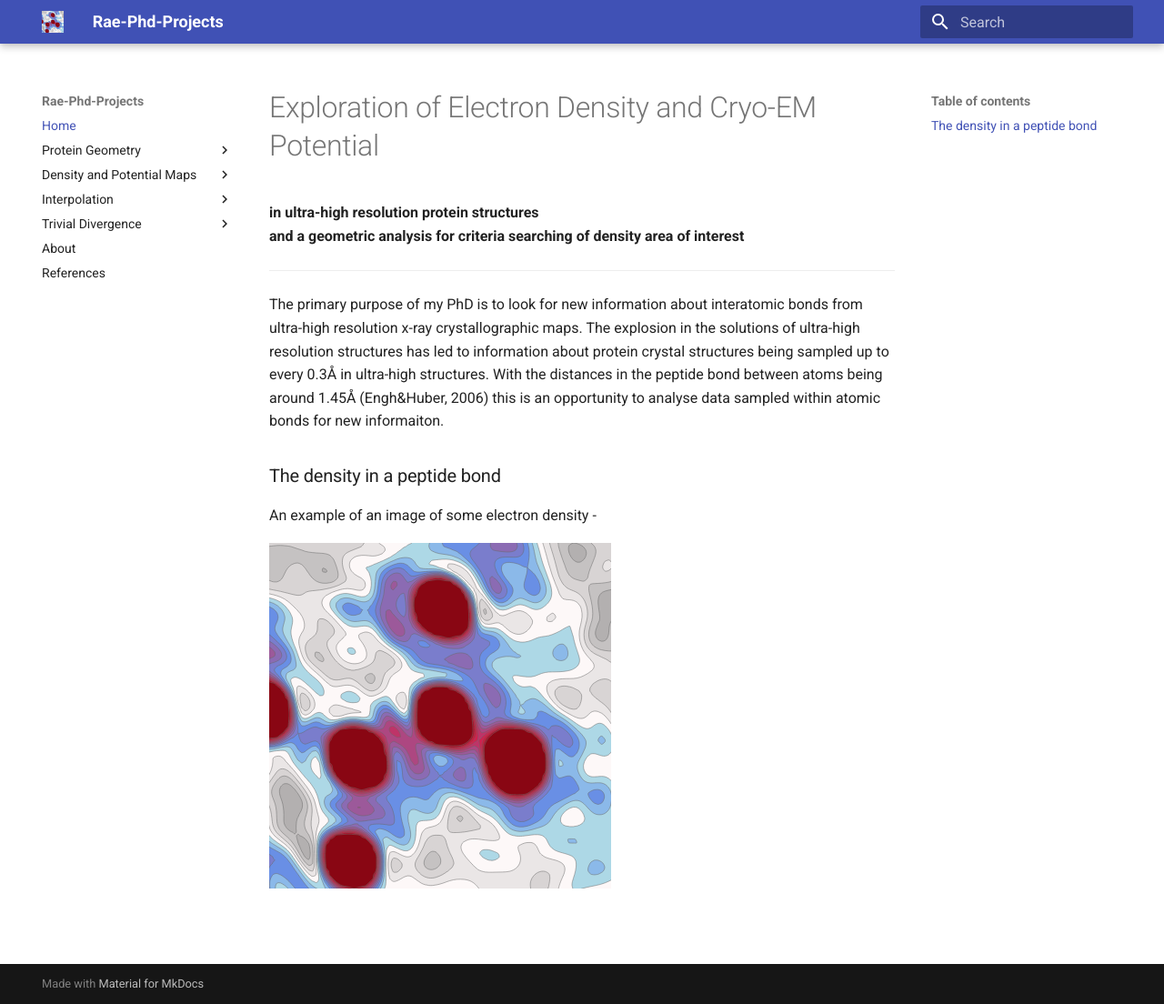
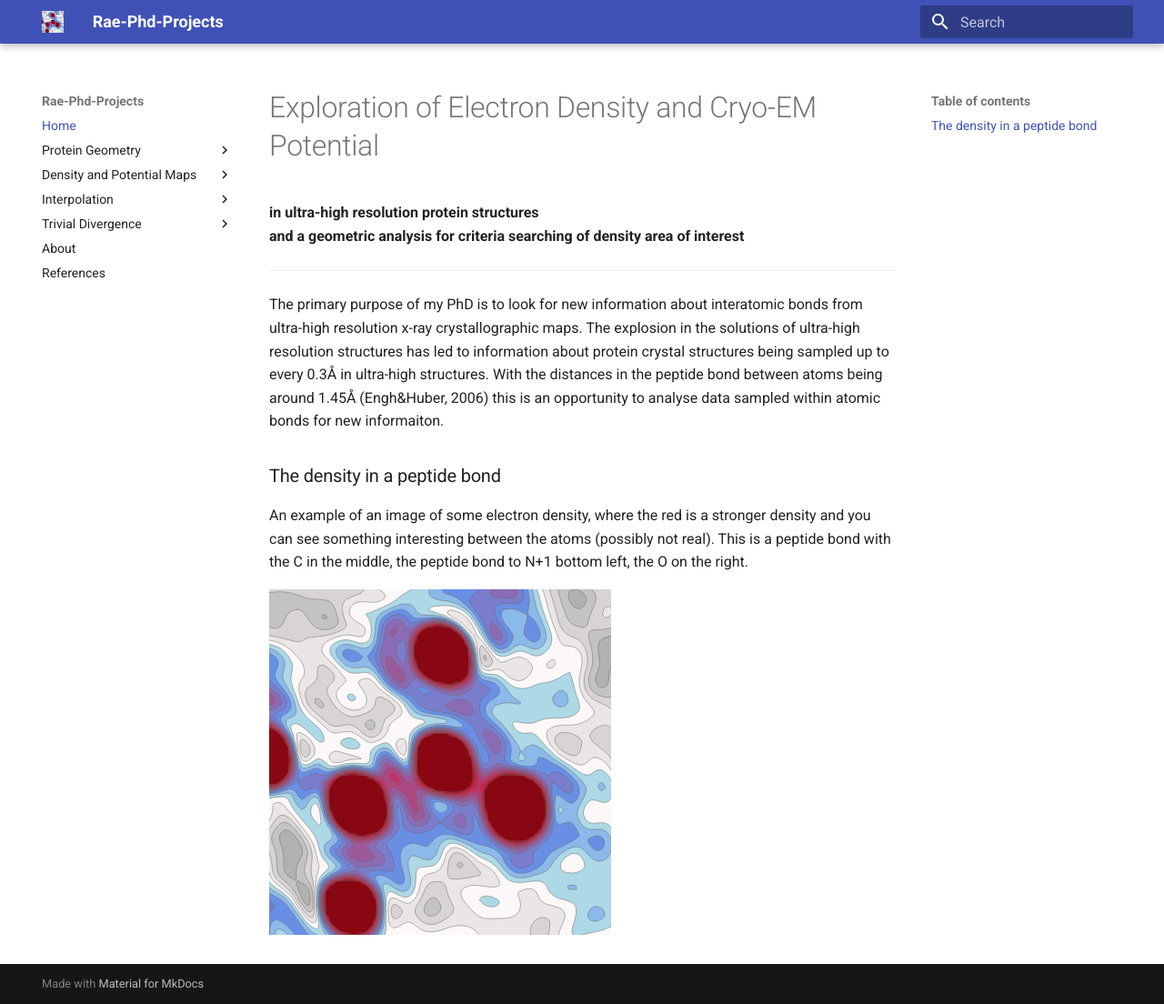
Before and after one commit to rae-gh/rae, an MkDocs documentation site: the page built from docs/index.md, in a window 1280 px wide and 1104 px high. Shown: the whole window at 91% size. Built offline with MkDocs 1.6.1 and Material for MkDocs 9.7.7, drawn with Linux system fonts in a browser that asks for light colours.

Commit message:
Update index.md

```diff
--- a/docs/index.md
+++ b/docs/index.md
@@ -6,6 +6,6 @@
 The primary purpose of my PhD is to look for new information about interatomic bonds from ultra-high resolution x-ray crystallographic maps. The explosion in the solutions of ultra-high resolution structures has led to information about protein crystal structures being sampled up to every 0.3Å in ultra-high structures.  With the distances in the peptide bond between atoms being around 1.45Å (Engh&Huber, 2006) this is an opportunity to analyse data sampled within atomic bonds for new informaiton.
 
 ### The density in a peptide bond
-An example of an image of some electron density -
+An example of an image of some electron density, where the red is a stronger density and you can see something interesting between the atoms (possibly not real).  This is a peptide bond with the C in the middle, the peptide bond to N+1 bottom left, the O on the right.
 
 ![image info](./assets/density.png)
```
